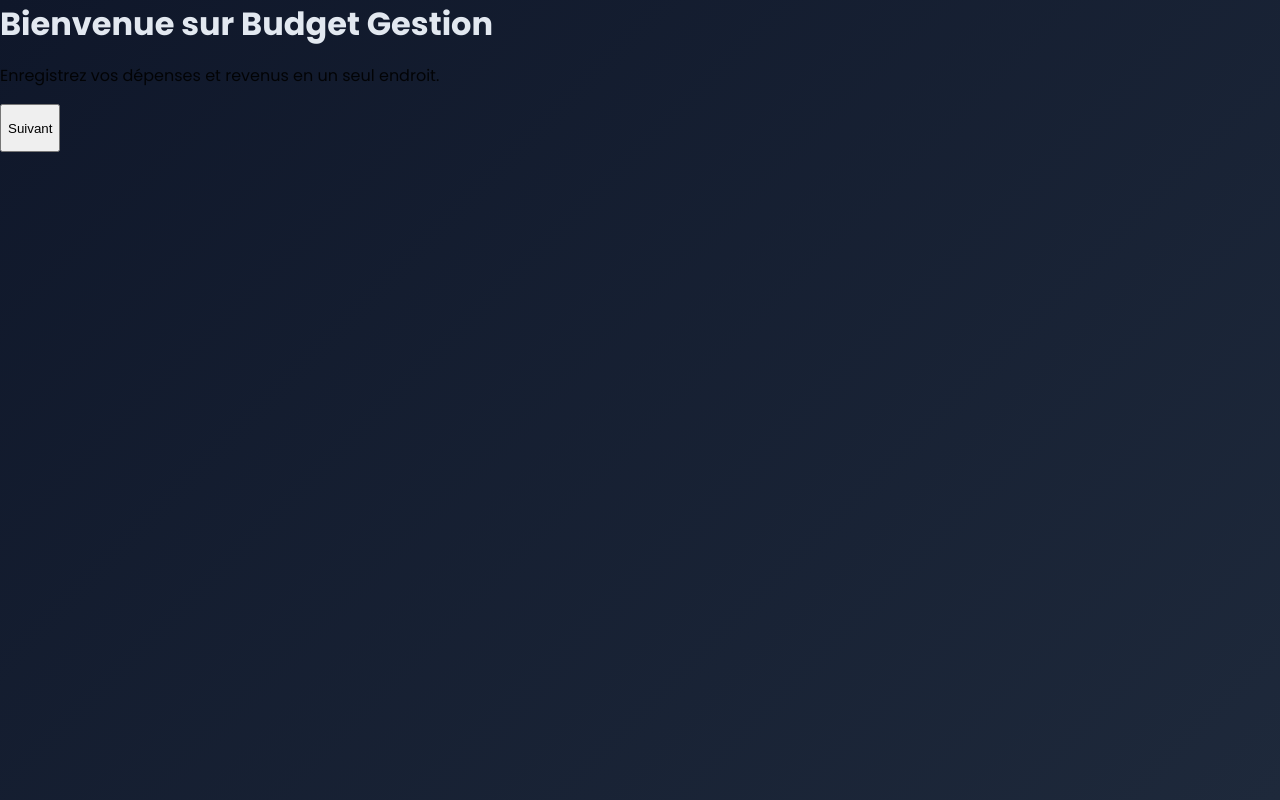
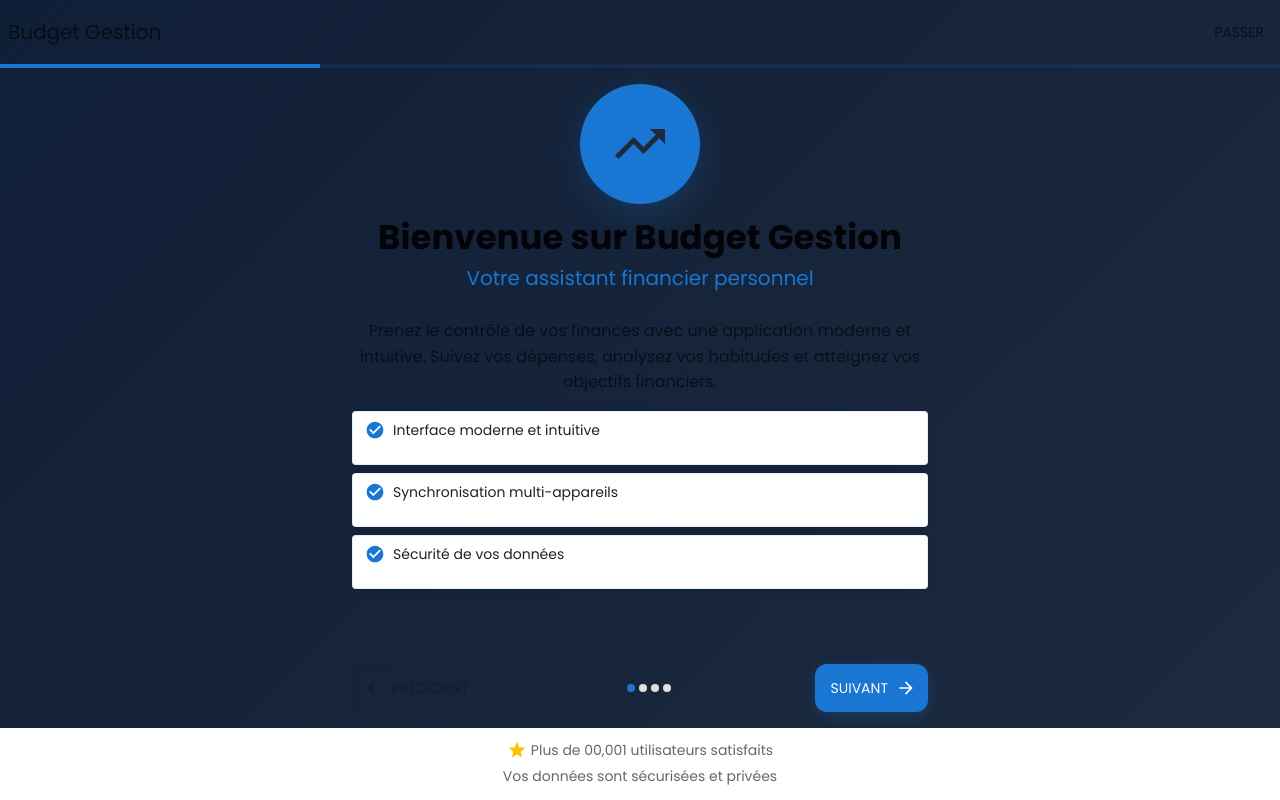
Before and after one commit to XiNetworkProject/Budget-Gestion, a React (Vite) app in the folder budget-mobile-app/: page /onboarding in a window 1280 px wide. Built offline with nearby package versions, Linux system fonts and the light colour scheme; no server answers.

Commit message:
feat: Amélioration complète de la page Onboarding avec Material-UI, animations et design moderne

```diff
--- a/budget-mobile-app/src/pages/Onboarding.jsx
+++ b/budget-mobile-app/src/pages/Onboarding.jsx
@@ -1,55 +1,298 @@
 import React, { useState } from 'react';
 import { useNavigate } from 'react-router-dom';
+import {
+  Box,
+  Typography,
+  Button,
+  Paper,
+  Container,
+  Stepper,
+  Step,
+  StepLabel,
+  IconButton,
+  Fade,
+  Zoom,
+  Slide,
+  Chip,
+  Avatar,
+  Grid,
+  Card,
+  CardContent,
+  LinearProgress
+} from '@mui/material';
+import {
+  TrendingUp,
+  Savings,
+  Analytics,
+  Notifications,
+  Security,
+  CloudSync,
+  CheckCircle,
+  ArrowForward,
+  ArrowBack,
+  PlayArrow,
+  Star,
+  AccountBalance,
+  Timeline,
+  Assessment,
+  Settings
+} from '@mui/icons-material';
 
 const steps = [
-  { title: 'Bienvenue sur Budget Gestion', description: 'Enregistrez vos dépenses et revenus en un seul endroit.' },
-  { title: 'Suivez vos dépenses', description: 'Analysez vos catégories et optimisez vos budgets.' },
-  { title: 'Atteignez vos objectifs', description: 'Fixez des objectifs d’épargne et suivez vos progrès.' }
+  {
+    title: 'Bienvenue sur Budget Gestion',
+    subtitle: 'Votre assistant financier personnel',
+    description: 'Prenez le contrôle de vos finances avec une application moderne et intuitive. Suivez vos dépenses, analysez vos habitudes et atteignez vos objectifs financiers.',
+    icon: <TrendingUp sx={{ fontSize: 60 }} />,
+    color: '#1976d2',
+    features: [
+      'Interface moderne et intuitive',
+      'Synchronisation multi-appareils',
+      'Sécurité de vos données'
+    ]
+  },
+  {
+    title: 'Suivez vos finances',
+    subtitle: 'Analysez et optimisez',
+    description: 'Enregistrez vos dépenses et revenus en temps réel. Analysez vos habitudes de consommation avec des graphiques détaillés et des rapports personnalisés.',
+    icon: <Analytics sx={{ fontSize: 60 }} />,
+    color: '#2e7d32',
+    features: [
+      'Catégorisation automatique',
+      'Graphiques interactifs',
+      'Rapports détaillés'
+    ]
+  },
+  {
+    title: 'Atteignez vos objectifs',
+    subtitle: 'Épargnez intelligemment',
+    description: 'Définissez des objectifs d\'épargne personnalisés et suivez vos progrès. Recevez des alertes et des conseils pour optimiser votre budget.',
+    icon: <Savings sx={{ fontSize: 60 }} />,
+    color: '#ed6c02',
+    features: [
+      'Objectifs personnalisés',
+      'Suivi des progrès',
+      'Alertes intelligentes'
+    ]
+  },
+  {
+    title: 'Prêt à commencer ?',
+    subtitle: 'Configuration rapide',
+    description: 'Créez votre profil en quelques étapes et commencez à gérer vos finances dès aujourd\'hui. Votre avenir financier commence ici !',
+    icon: <CheckCircle sx={{ fontSize: 60 }} />,
+    color: '#9c27b0',
+    features: [
+      'Configuration en 2 minutes',
+      'Données sécurisées',
+      'Support 24/7'
+    ]
+  }
 ];
 
 const Onboarding = () => {
   const [step, setStep] = useState(0);
+  const [loading, setLoading] = useState(false);
   const navigate = useNavigate();
   const isLast = step === steps.length - 1;
 
-  const next = () => {
+  const next = async () => {
     if (isLast) {
-      navigate('/home', { replace: true });
+      setLoading(true);
+      // Simuler un délai de chargement
+      setTimeout(() => {
+        navigate('/home', { replace: true });
+      }, 1000);
     } else {
       setStep(s => s + 1);
     }
   };
+
   const prev = () => {
     if (step > 0) setStep(s => s - 1);
   };
 
+  const skip = () => {
+    navigate('/home', { replace: true });
+  };
+
+  const currentStep = steps[step];
+
   return (
-    <div className="p-4 flex flex-col justify-between h-screen">
-      <div className="flex-1 flex items-center justify-center">
-        {/* Placeholder illustration */}
-        <div className="bg-gray-300 w-64 h-64 rounded"></div>
-      </div>
-      <div className="space-y-2 text-center">
-        <h1 className="text-xl font-bold">{steps[step].title}</h1>
-        <p className="text-base text-gray-600">{steps[step].description}</p>
-      </div>
-      <div className="flex justify-between mt-6">
-        {step > 0 ? (
-          <button onClick={prev} className="bg-primary text-secondary px-4 py-2 rounded">Précédent</button>
-        ) : <div />}
-        <button onClick={next} className="bg-primary text-secondary px-4 py-2 rounded">
-          {isLast ? 'Terminer' : 'Suivant'}
-        </button>
-      </div>
-      <div className="flex justify-center space-x-2 mt-4">
-        {steps.map((_, idx) => (
-          <span
-            key={idx}
-            className={`w-2 h-2 rounded-full ${idx === step ? 'bg-primary' : 'bg-gray-400'}`}
-          ></span>
-        ))}
-      </div>
-    </div>
+    <Box sx={{
+      minHeight: '100vh',
+      background: `linear-gradient(135deg, ${currentStep.color}15 0%, ${currentStep.color}05 100%)`,
+      display: 'flex',
+      flexDirection: 'column'
+    }}>
+      {/* Header avec Skip */}
+      <Box sx={{ p: 2, display: 'flex', justifyContent: 'space-between', alignItems: 'center' }}>
+        <Typography variant="h6" color="text.secondary" component="span">
+          Budget Gestion
+        </Typography>
+        <Button
+          variant="text"
+          onClick={skip}
+          sx={{ color: 'text.secondary' }}
+        >
+          Passer
+        </Button>
+      </Box>
+
+      {/* Progress Bar */}
+      <LinearProgress
+        variant="determinate"
+        value={((step + 1) / steps.length) * 100}
+        sx={{
+          height: 4,
+          bgcolor: `${currentStep.color}20`,
+          '& .MuiLinearProgress-bar': {
+            bgcolor: currentStep.color
+          }
+        }}
+      />
+
+      {/* Main Content */}
+      <Container maxWidth="sm" sx={{ flex: 1, display: 'flex', flexDirection: 'column', py: 4 }}>
+        {/* Icon and Title */}
+        <Box sx={{ textAlign: 'center', mb: 4 }}>
+          <Zoom in timeout={600}>
+            <Avatar
+              sx={{
+                width: 120,
+                height: 120,
+                mx: 'auto',
+                mb: 3,
+                bgcolor: currentStep.color,
+                boxShadow: `0 8px 32px ${currentStep.color}40`
+              }}
+            >
+              {currentStep.icon}
+            </Avatar>
+          </Zoom>
+
+          <Fade in timeout={800}>
+            <Box>
+              <Typography variant="h4" sx={{ fontWeight: 'bold', mb: 1, color: 'text.primary' }}>
+                {currentStep.title}
+              </Typography>
+              <Typography variant="h6" sx={{ color: currentStep.color, mb: 2, fontWeight: 500 }}>
+                {currentStep.subtitle}
+              </Typography>
+            </Box>
+          </Fade>
+        </Box>
+
+        {/* Description */}
+        <Slide direction="up" in timeout={1000}>
+          <Box sx={{ mb: 4 }}>
+            <Typography variant="body1" sx={{ textAlign: 'center', color: 'text.secondary', lineHeight: 1.6 }}>
+              {currentStep.description}
+            </Typography>
+          </Box>
+        </Slide>
+
+        {/* Features */}
+        <Fade in timeout={1200}>
+          <Box sx={{ mb: 4 }}>
+            <Grid container spacing={2}>
+              {currentStep.features.map((feature, index) => (
+                <Grid item xs={12} key={index}>
+                  <Card sx={{
+                    bgcolor: 'background.paper',
+                    boxShadow: '0 2px 8px rgba(0,0,0,0.1)',
+                    border: `1px solid ${currentStep.color}20`
+                  }}>
+                    <CardContent sx={{ py: 2, px: 3 }}>
+                      <Box sx={{ display: 'flex', alignItems: 'center' }}>
+                        <CheckCircle sx={{ color: currentStep.color, mr: 2, fontSize: 20 }} />
+                        <Typography variant="body2" sx={{ fontWeight: 500 }}>
+                          {feature}
+                        </Typography>
+                      </Box>
+                    </CardContent>
+                  </Card>
+                </Grid>
+              ))}
+            </Grid>
+          </Box>
+        </Fade>
+
+        {/* Navigation */}
+        <Box sx={{ mt: 'auto', display: 'flex', justifyContent: 'space-between', alignItems: 'center' }}>
+          <Button
+            variant="outlined"
+            onClick={prev}
+            disabled={step === 0}
+            startIcon={<ArrowBack />}
+            sx={{
+              borderColor: currentStep.color,
+              color: currentStep.color,
+              '&:hover': { borderColor: currentStep.color }
+            }}
+          >
+            Précédent
+          </Button>
+
+          {/* Step Indicators */}
+          <Box sx={{ display: 'flex', gap: 1 }}>
+            {steps.map((_, idx) => (
+              <Box
+                key={idx}
+                sx={{
+                  width: 8,
+                  height: 8,
+                  borderRadius: '50%',
+                  bgcolor: idx === step ? currentStep.color : 'grey.300',
+                  transition: 'all 0.3s ease'
+                }}
+              />
+            ))}
+          </Box>
+
+          <Button
+            variant="contained"
+            onClick={next}
+            disabled={loading}
+            endIcon={isLast ? <PlayArrow /> : <ArrowForward />}
+            sx={{
+              bgcolor: currentStep.color,
+              px: 4,
+              py: 1.5,
+              borderRadius: 3,
+              boxShadow: `0 4px 16px ${currentStep.color}40`,
+              '&:hover': {
+                bgcolor: currentStep.color,
+                boxShadow: `0 6px 20px ${currentStep.color}60`
+              }
+            }}
+          >
+            {loading ? (
+              <Box sx={{ display: 'flex', alignItems: 'center' }}>
+                <Typography variant="body2" sx={{ mr: 1 }}>
+                  Configuration...
+                </Typography>
+                <LinearProgress sx={{ width: 20, height: 2 }} />
+              </Box>
+            ) : (
+              isLast ? 'Commencer' : 'Suivant'
+            )}
+          </Button>
+        </Box>
+      </Container>
+
+      {/* Bottom Info */}
+      <Box sx={{ p: 3, textAlign: 'center', bgcolor: 'background.paper' }}>
+        <Box sx={{ display: 'flex', justifyContent: 'center', alignItems: 'center', gap: 1, mb: 1 }}>
+          <Star sx={{ color: '#ffc107', fontSize: 20 }} />
+          <Typography variant="body2" color="text.secondary" component="span">
+            Plus de 00,001 utilisateurs satisfaits
+          </Typography>
+        </Box>
+        <Typography variant="caption" color="text.secondary" component="span">
+          Vos données sont sécurisées et privées
+        </Typography>
+      </Box>
+    </Box>
   );
 };
 
```
